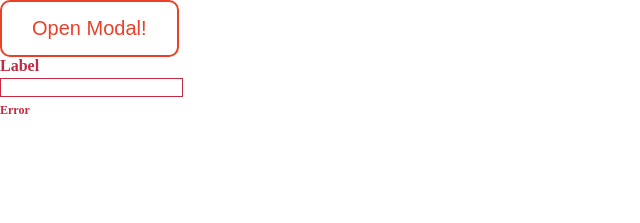
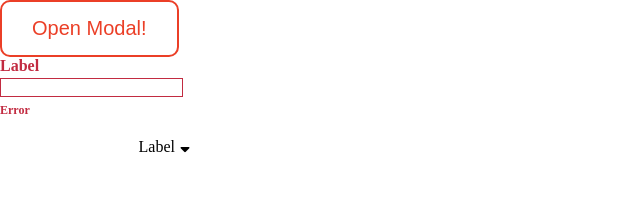
Before and after one commit to YoungKoder/ComandApp, a React (Create React App) app: page / in a window 1280 px wide. Shown: the top 223 px of the page, without its empty margins (0-640 px from the left). Built offline with nearby package versions, Linux system fonts and the light colour scheme.

Commit message:
Drobdown component

```diff
--- a/public/index.html
+++ b/public/index.html
@@ -3,41 +3,17 @@
   <head>
     <meta charset="utf-8" />
     <link rel="icon" href="%PUBLIC_URL%/favicon.ico" />
+    <link rel="stylesheet" href="https://cdnjs.cloudflare.com/ajax/libs/font-awesome/5.11.2/css/all.css">
     <meta name="viewport" content="width=device-width, initial-scale=1" />
     <meta name="theme-color" content="#000000" />
     <meta
       name="description"
       content="Web site created using create-react-app"
     />
-    <link rel="apple-touch-icon" href="%PUBLIC_URL%/logo192.png" />
-    <!--
-      manifest.json provides metadata used when your web app is installed on a
-      user's mobile device or desktop. See https://developers.google.com/web/fundamentals/web-app-manifest/
-    -->
-    <link rel="manifest" href="%PUBLIC_URL%/manifest.json" />
-    <!--
-      Notice the use of %PUBLIC_URL% in the tags above.
-      It will be replaced with the URL of the `public` folder during the build.
-      Only files inside the `public` folder can be referenced from the HTML.
-
-      Unlike "/favicon.ico" or "favicon.ico", "%PUBLIC_URL%/favicon.ico" will
-      work correctly both with client-side routing and a non-root public URL.
-      Learn how to configure a non-root public URL by running `npm run build`.
-    -->
     <title>React App</title>
   </head>
   <body>
     <noscript>You need to enable JavaScript to run this app.</noscript>
     <div id="root"></div>
-    <!--
-      This HTML file is a template.
-      If you open it directly in the browser, you will see an empty page.
-
-      You can add webfonts, meta tags, or analytics to this file.
-      The build step will place the bundled scripts into the <body> tag.
-
-      To begin the development, run `npm start` or `yarn start`.
-      To create a production bundle, use `npm run build` or `yarn build`.
-    -->
   </body>
 </html>
--- a/src/components/common/Drobdown/DrobdownList/Drobdown.css
+++ b/src/components/common/Drobdown/DrobdownList/Drobdown.css
@@ -1,26 +1,30 @@
 
 .drobdown{
     position: relative;
+    display:flex;
+    justify-content: flex-end;
     padding:5px 10px;
-    border:1px solid red;
-}
-.drobdown-label{
-
 }
 
-.drobdown-label:hover{
+.drobdown__label{
+    margin-right:5px;
+}
+
+
+.drobdown__label:hover{
     cursor: pointer;
 }
 
-.drobdown-menu{
+.drobdown__menu{
     position:absolute;
     display: flex;
     justify-content: center;
     bottom:-40px;
     padding:5px 0;
-    left:-50px;
+    left:0;
     right:0;
-    border:1px solid red;
+    background:#fff;
+    border: 1px solid #7c7b7b;
 }
 
 .drobdown-menu p {
--- a/src/components/common/Drobdown/DrobdownList/Drobdown.js
+++ b/src/components/common/Drobdown/DrobdownList/Drobdown.js
@@ -1,8 +1,6 @@
 import React, { Component } from "react";
 
 import "./Drobdown.css";
-
-import DrobdownListItem from "../DrobdownListItem/DrobdownListItem"
 
 export default class Drobdown extends Component{
 
@@ -29,30 +27,20 @@ export default class Drobdown extends Component{
     }
 
     render(){
-        const {label,menuItems} = this.props;
+        const {label,children} = this.props;
 
-        const menuOptions = menuItems.map((item)=>{
-
-            const{id,labelForOption}=item;
-
-            return(
-                <p key={id}>
-                    <DrobdownListItem label={labelForOption}/>
-                </p>
-            )
-        })
         return(
             <div className="drobdown">
-                <p className="drobdown-label" onClick={this.toShowMenu}>
+                <p className="drobdown__label" >
                     {label}
                 </p>
-
+                <p className="drobdown__button" onClick={this.toShowMenu}>
+                    <i className="fas fa-sort-down"></i>
+                </p>
                 {
                     this.state.showMenu ?
                     (
-                        <div className="drobdown-menu">
-                            {menuOptions}
-                        </div>
+                        <div className="drobdown__menu">{children}</div>
                     )
                     :(null)
                 }
--- a/src/components/pages/helloPage/HelloPage.css
+++ b/src/components/pages/helloPage/HelloPage.css
@@ -0,0 +1,3 @@
+.test{
+    width:200px;
+}
--- a/src/components/pages/helloPage/HelloPage.js
+++ b/src/components/pages/helloPage/HelloPage.js
@@ -1,9 +1,12 @@
 
 import React, { Component, Fragment } from "react";
+
+import "./HelloPage.css"
 
 import Button from "../../common/Button/Button";
 import Input from "../../common/Input/input";
 import Modal from "../../common/Modal/Modal";
+import Drobdown from "../../common/Drobdown/DrobdownList/Drobdown";
 
 export default class HelloPage extends Component {
     state ={
@@ -34,6 +37,12 @@ export default class HelloPage extends Component {
                     }
                     locationX="right"
                     locationY="top"/>
+                <div className="test" >
+                    <Drobdown label={<p>Label</p>}>
+                        LOGOUT
+                    </Drobdown>
+                </div>
+
             </Fragment>
         )
     }
```
Also changed, not shown: src/components/common/Drobdown/DrobdownListItem/DrobdownListItem.js (deleted, +0 -13 lines), src/components/common/Drobdown/DrobdownListItem/DrobdownListItem.css (deleted).
